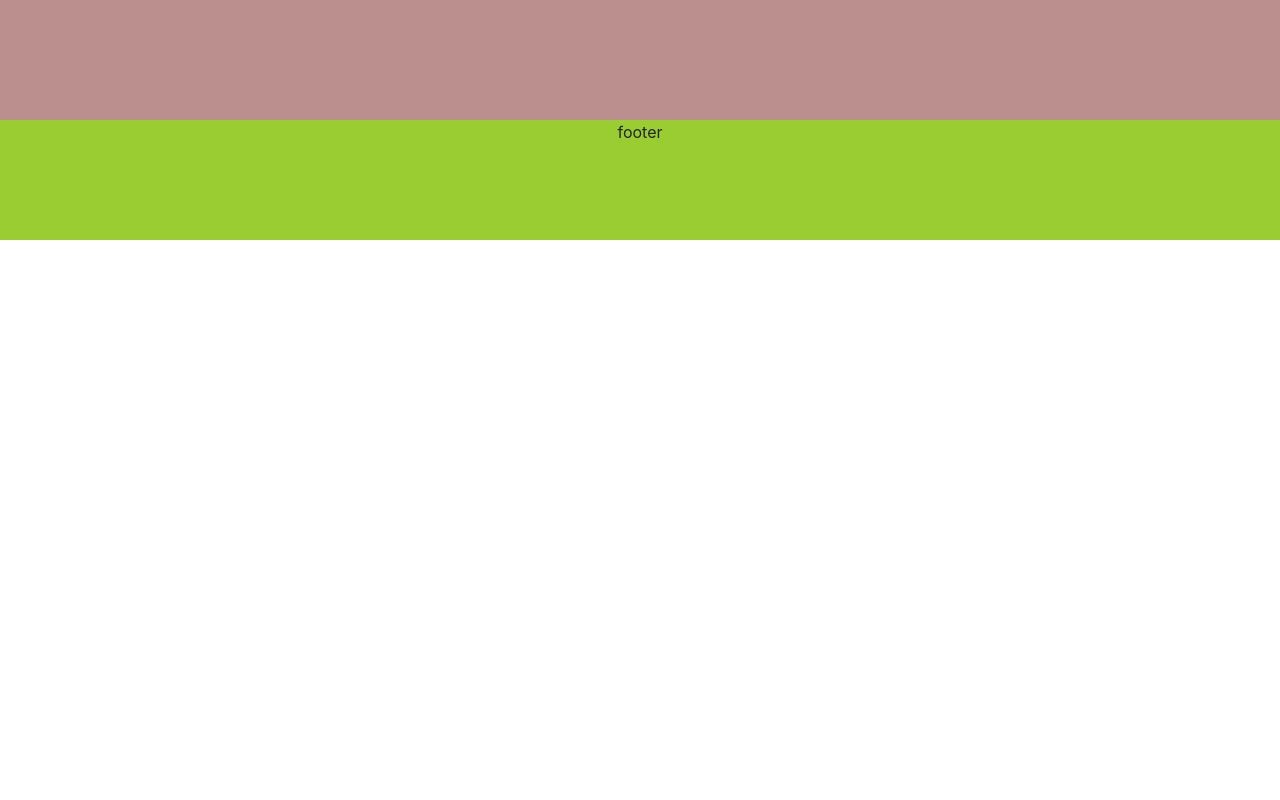
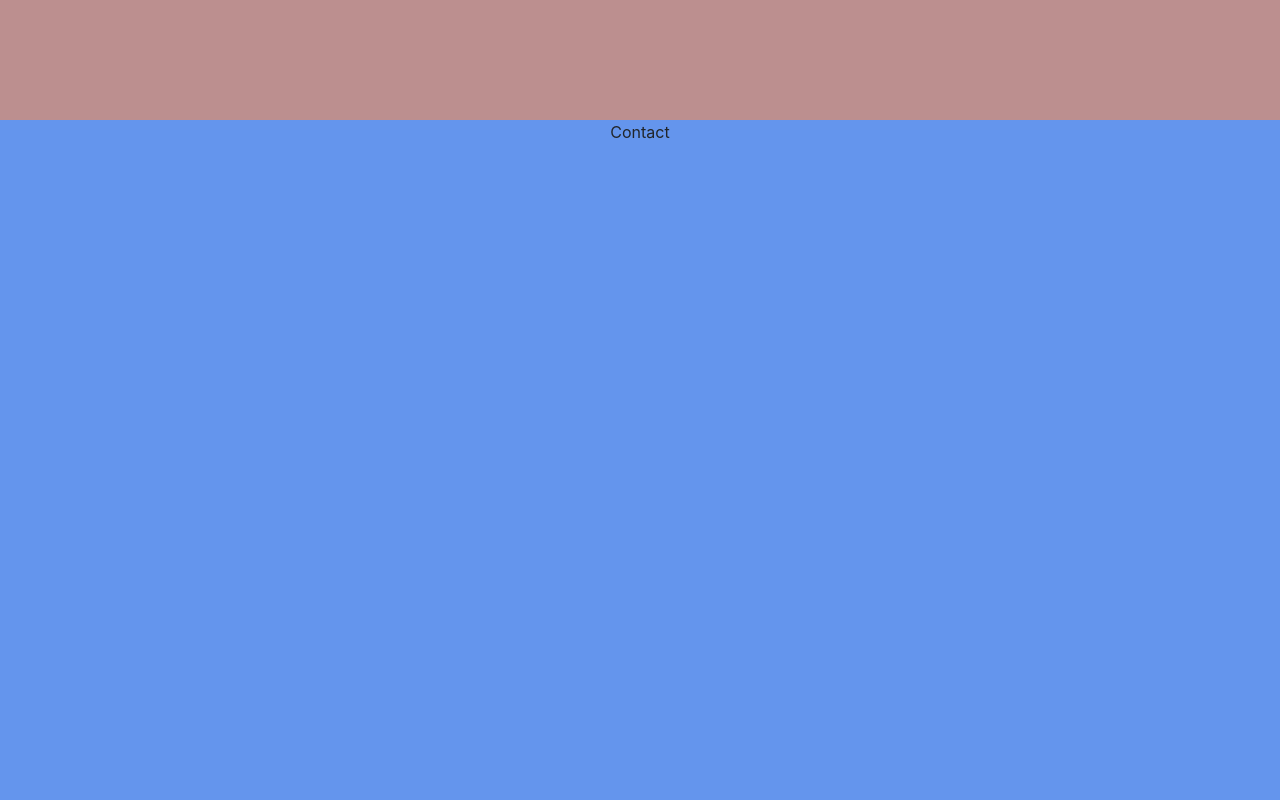
Before and after one commit to tsmithno2/Portfolio, a React (Create React App) app: page / in a window 1280 px wide. Shown: the part 2320-3120 px from the top of the page. Before the commit the page ends 2560 px from the top, so only its background shows below. Built offline with nearby package versions, Linux system fonts and the light colour scheme.

Commit message:
Got contact set up

```diff
--- a/src/App.js
+++ b/src/App.js
@@ -5,6 +5,7 @@ import Footer from "./components/footer/Footer.js";
 import Header from "./components/header/Header.js";
 import Skills from "./components/skills/Skills.js";
 import Intro from "./components/intro/Intro";
+import Contact from "./components/contact/Contact";
 
 function App() {
   return (
@@ -13,6 +14,7 @@ function App() {
       <Intro />
       <Skills />
       <Experience />
+      <Contact />
       <Footer />
     </div>
   );
--- a/src/components/contact/Contact.css
+++ b/src/components/contact/Contact.css
@@ -1,5 +1,5 @@
 .ContactFull {
   height: 100vh;
   width: 100vw;
-  background-color: aqua;
+  background-color: cornflowerblue;
 }
--- a/src/components/contact/Contact.js
+++ b/src/components/contact/Contact.js
@@ -1,7 +1,7 @@
-import React, { useState, useEffect } from "react";
+import React, { useState, useEffect, Component } from "react";
 import "./Contact.css";
 
-class Intro extends Component {
+class Contact extends Component {
   render() {
     return (
       <div className="ContactFull">
@@ -11,4 +11,4 @@ class Intro extends Component {
   }
 }
 
-export default Component;
+export default Contact;
```
